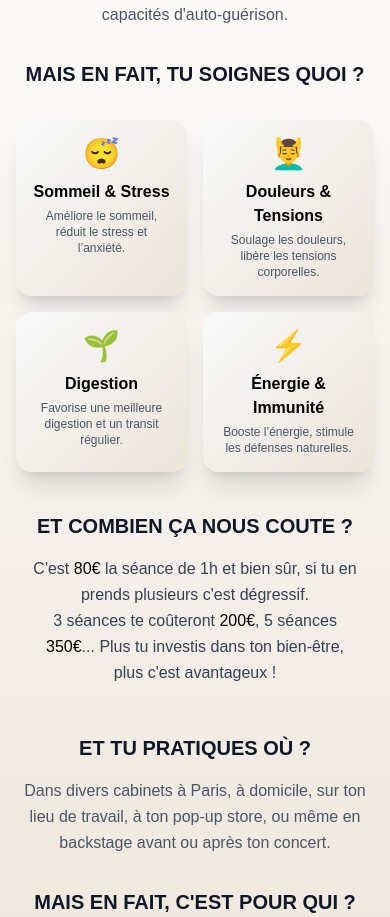
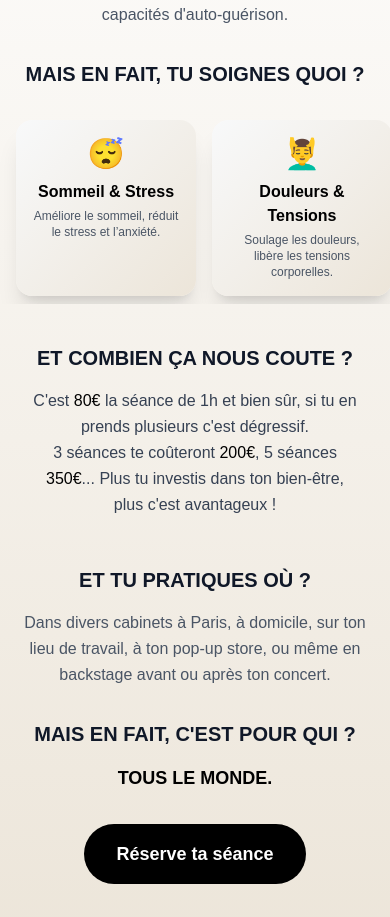
Before and after one commit to Thethetrader/reflexologieplantaire, a Next.js app: page / in a window 390 px wide. Shown: the part 2400-3317 px from the top of the page. Built offline with nearby package versions, Linux system fonts and the light colour scheme.

Commit message:
FAQ mobile : 4 cadres en scroll horizontal

```diff
--- a/src/app/page.tsx
+++ b/src/app/page.tsx
@@ -213,28 +213,28 @@ export default function Home() {
                 </h3>
               </div>
 
-              {/* Résumé en 4 cadres - mobile uniquement */}
-              <div className="grid grid-cols-2 gap-4 md:hidden mb-8">
+              {/* Résumé en 4 cadres - mobile uniquement, scroll horizontal */}
+              <div className="flex gap-4 overflow-x-auto md:hidden mb-8 pb-2 -mx-4 px-4 flex-nowrap">
                 {/* Carte 1 : Sommeil & Stress */}
-                <div className="bg-gradient-to-br from-[#f8f9fa] to-[#ece5d9] rounded-2xl shadow-xl p-4 flex flex-col items-center text-center">
+                <div className="min-w-[180px] bg-gradient-to-br from-[#f8f9fa] to-[#ece5d9] rounded-2xl shadow-xl p-4 flex flex-col items-center text-center">
                   <span className="text-3xl mb-2">😴</span>
                   <h4 className="font-semibold text-base mb-1 text-black">Sommeil & Stress</h4>
                   <p className="text-gray-600 text-xs">Améliore le sommeil, réduit le stress et l’anxiété.</p>
                 </div>
                 {/* Carte 2 : Douleurs & Tensions */}
-                <div className="bg-gradient-to-br from-[#f8f9fa] to-[#ece5d9] rounded-2xl shadow-xl p-4 flex flex-col items-center text-center">
+                <div className="min-w-[180px] bg-gradient-to-br from-[#f8f9fa] to-[#ece5d9] rounded-2xl shadow-xl p-4 flex flex-col items-center text-center">
                   <span className="text-3xl mb-2">💆‍♂️</span>
                   <h4 className="font-semibold text-base mb-1 text-black">Douleurs & Tensions</h4>
                   <p className="text-gray-600 text-xs">Soulage les douleurs, libère les tensions corporelles.</p>
                 </div>
                 {/* Carte 3 : Digestion */}
-                <div className="bg-gradient-to-br from-[#f8f9fa] to-[#ece5d9] rounded-2xl shadow-xl p-4 flex flex-col items-center text-center">
+                <div className="min-w-[180px] bg-gradient-to-br from-[#f8f9fa] to-[#ece5d9] rounded-2xl shadow-xl p-4 flex flex-col items-center text-center">
                   <span className="text-3xl mb-2">🌱</span>
                   <h4 className="font-semibold text-base mb-1 text-black">Digestion</h4>
                   <p className="text-gray-600 text-xs">Favorise une meilleure digestion et un transit régulier.</p>
                 </div>
                 {/* Carte 4 : Énergie & Immunité */}
-                <div className="bg-gradient-to-br from-[#f8f9fa] to-[#ece5d9] rounded-2xl shadow-xl p-4 flex flex-col items-center text-center">
+                <div className="min-w-[180px] bg-gradient-to-br from-[#f8f9fa] to-[#ece5d9] rounded-2xl shadow-xl p-4 flex flex-col items-center text-center">
                   <span className="text-3xl mb-2">⚡️</span>
                   <h4 className="font-semibold text-base mb-1 text-black">Énergie & Immunité</h4>
                   <p className="text-gray-600 text-xs">Booste l’énergie, stimule les défenses naturelles.</p>
```
